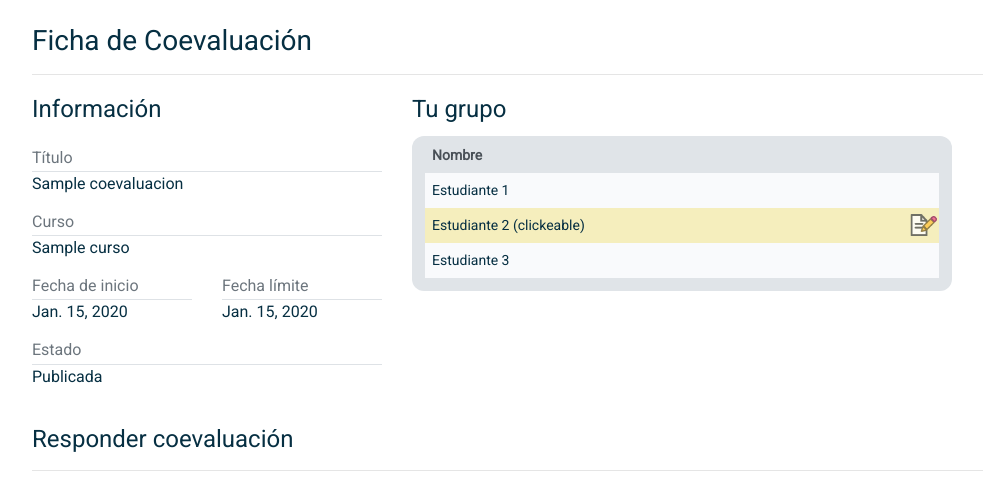
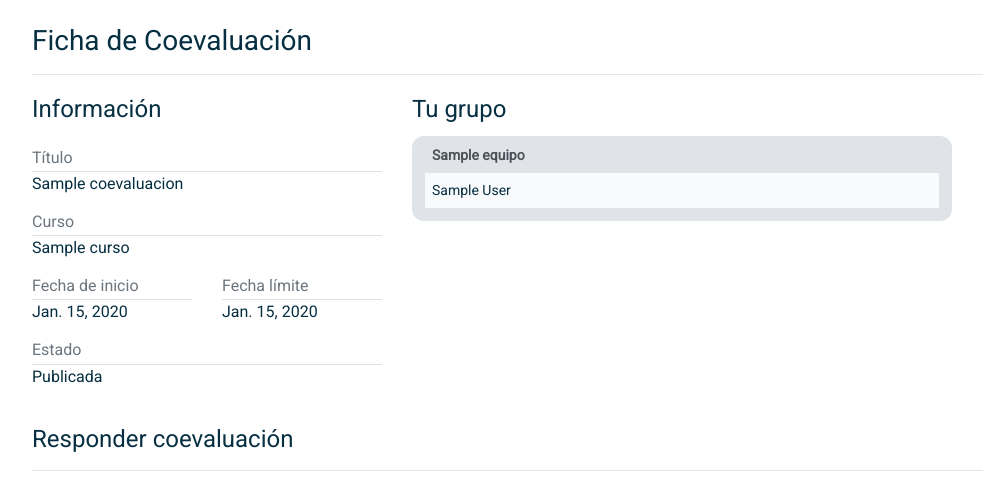
Before and after one commit to DCC-CC4401/2018-2-HTTP-slash-slash-T4, a Django app: page /coevaluacion/1/ in a window 1280 px wide. Shown: the part 86-572 px from the top of the page, without its empty margins (53-1036 px from the left). Run offline with Django 3.2, Linux system fonts and the light colour scheme; a user stored in the database is signed in; tables that the repository leaves empty hold one stand-in row (values such as "Sample post"); some libraries are stand-ins or nearby versions.

Commit message:
Se termina ficha de coevaluación. Se agregan integrantes del equipo a la ficha de la coevaluación.

```diff
--- a/coev/views.py
+++ b/coev/views.py
@@ -9,6 +9,7 @@ from .models import Integrante_Curso
 from .forms import LoginForm
 from django.http import HttpResponseRedirect
 from django.contrib.auth import authenticate, login, logout
+from django.http import Http404
 
 
 def auth_login(request):
@@ -78,5 +79,10 @@ def perfilVistaDoc(request):
 def fichaCoev(request,id):
     info = Info_Coevaluacion.objects.filter(coevaluacion__id=id).first()
     user = request.user
+    integrante1 = Integrante_Equipo.objects.filter(usuario=user).first()
+    if integrante1 is None:
+        raise Http404("Poll does not exist")
 
-    return render(request, "coev/coevaluacion-vista-alumno.html", {'infoCoev': info, 'usuario':user})
+    integrantes = Integrante_Equipo.objects.filter(equipo=integrante1.equipo)
+
+    return render(request, "coev/coevaluacion-vista-alumno.html", {'infoCoev': info, 'usuario':user, 'integrantes':integrantes, 'equipo': integrante1.equipo})
--- a/templates/coev/coevaluacion-vista-alumno.html
+++ b/templates/coev/coevaluacion-vista-alumno.html
@@ -76,23 +76,24 @@
                         <table class="table table-grupo-coeval table-striped table-hover mb-0">
                             <thead class="thead-light">
                                 <tr>
-                                    <th class="th-nombre">Nombre</th>
+                                    <th class="th-nombre">{{ equipo.nombre }}</th>
                                     <th class="th-iconos"></th>
                                 </tr>
                             </thead>
                             <tbody>
+                                {% for i in integrantes %}
+                                    {% if usuario == i.usuario %}
                                         <tr>
-                                    <td>Estudiante 1</td>
+                                            <td>{{ i.usuario.get_full_name }}</td>
                                             <td class="td-icon"></td>
                                         </tr>
+                                    {% else %}
                                         <tr class="tr-pendiente" onclick="jumpTo('responder-coeval')">
-                                    <td>Estudiante 2 (clickeable)</td>
+                                            <td>{{ i.usuario.get_full_name }}</td>
                                             <td class="td-icon"><a href="#responder-coeval" title="Responder coevaluación"><img class="clickable-icon answer-icon wiggle" src="{%  static "icon/answer-icon.png" %}" alt="Responder coevaluación" width="28" height="28"></a></td>
                                         </tr>
-                                <tr>
-                                    <td>Estudiante 3</td>
-                                    <td class="td-icon"></td>
-                                </tr>
+                                    {% endif %}
+                            {% endfor %}
                             </tbody>
                         </table>
                     </div>
```
Lines whose indentation alone changed are shown as unchanged.
